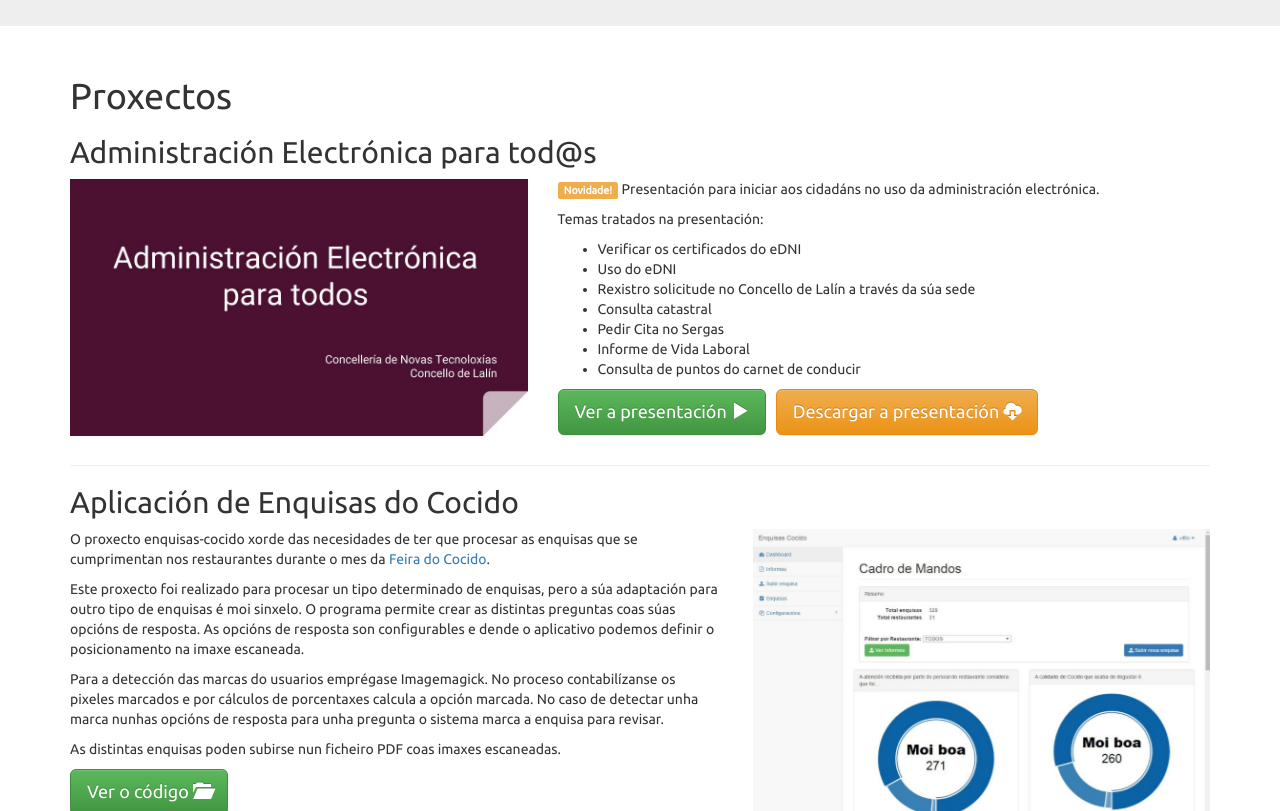
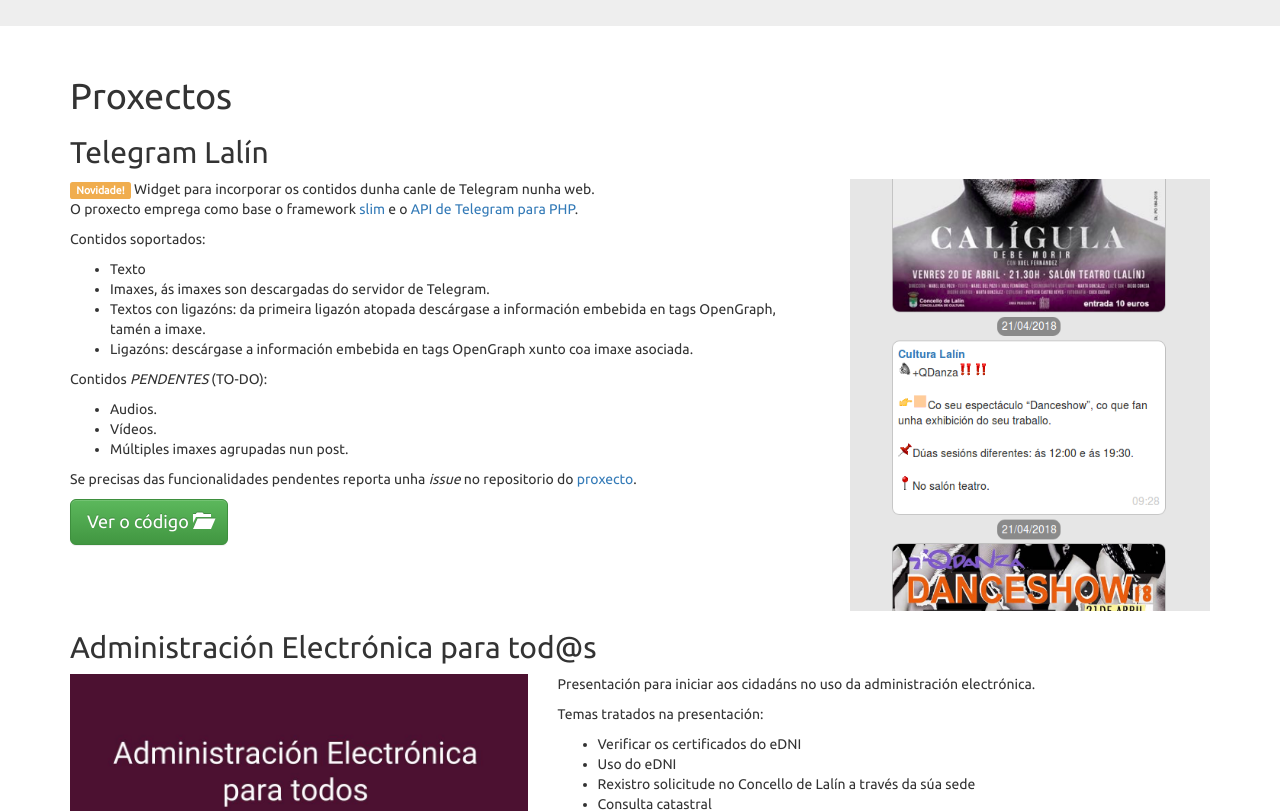
Before and after one commit to concellolalin/concellolalin.github.io, a plain HTML site: page index.html in a window 1280 px wide. Shown: the part 460-1271 px from the top of the page. Drawn offline with nearby package versions, Linux system fonts and the light colour scheme.

Commit message:
Novo proxecto Canle de Telegram

```diff
--- a/index.html
+++ b/index.html
@@ -107,6 +107,50 @@
 
     <h1>Proxectos</h1>
 
+    <h2>Telegram Lalín</h2>
+    <div class="row">
+        <div class="col-md-8">
+            <p>
+                <span class="label label-warning">Novidade!</span>
+                Widget para incorporar os contidos dunha canle de Telegram nunha web. <br/>
+                O proxecto emprega como base o framework <a href="https://www.slimframework.com/">slim</a> e o <a href="https://github.com/php-telegram-bot/core">API de Telegram para PHP</a>.
+            </p>
+
+            <p>
+                Contidos soportados:
+                <ul>
+                    <li>Texto</li>
+                    <li>Imaxes, ás imaxes son descargadas do servidor de Telegram.</li>
+                    <li>Textos con ligazóns: da primeira ligazón atopada descárgase a información embebida en tags OpenGraph, tamén a imaxe.</li>
+                    <li>Ligazóns: descárgase a información embebida en tags OpenGraph xunto coa imaxe asociada.</li>
+                </ul>
+            </p>
+
+            <p>
+                Contidos <em>PENDENTES</em> (TO-DO):
+                <ul>
+                    <li>Audios.</li>
+                    <li>Vídeos.</li>
+                    <li>Múltiples imaxes agrupadas nun post.</li>
+                </ul>
+            </p>
+
+            <p>
+                Se precisas das funcionalidades pendentes reporta unha <em>issue</em> no repositorio do <a href="https://github.com/concellolalin/telegram-lalin">proxecto</a>.
+            </p>
+
+            <p><a class="btn btn-success btn-lg" href="https://github.com/concellolalin/telegram-lalin" role="button">Ver
+                o
+                código <span class="glyphicon glyphicon-folder-open" aria-hidden="true"></span> <span class="sr-only">show me the code</span></a></p>
+        </div>
+        <div class="col-md-4">
+            <!-- <div class="owl-carousel">
+                <div><img src="img/telegram-lalin/tg01.png" alt="" class="img-responsive"/></div>
+                <div><img src="img/telegram-lalin/tg02.png" alt="" class="img-responsive"/></div>
+            </div> -->
+            <img src="img/telegram-lalin/tg01.png" alt="" class="img-responsive"/>
+        </div>
+    </div>
 
     <h2>Administración Electrónica para tod@s</h2>
     <div class="row">
@@ -116,7 +160,7 @@
             </a>
         </div>
         <div class="col-md-7">
-            <p><span class="label label-warning">Novidade!</span> Presentación para iniciar aos cidadáns no uso da administración electrónica. </p>
+            <p>Presentación para iniciar aos cidadáns no uso da administración electrónica. </p>
 
             <p>Temas tratados na presentación:</p>
 
@@ -181,7 +225,6 @@
     </div>
 
     <hr/>
-
 
     <h2>Directorio de Empresas</h2>
 
```
Also changed, not shown: img/telegram-lalin/tg01.png (added), img/telegram-lalin/tg02.png (added).
